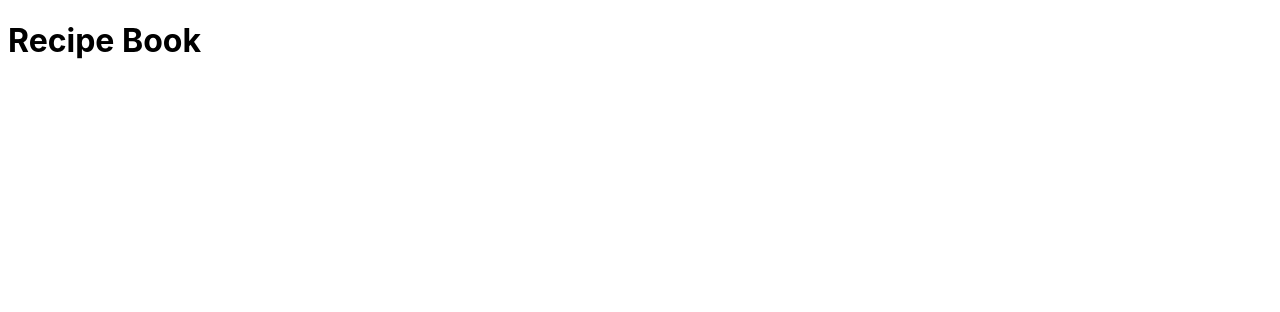
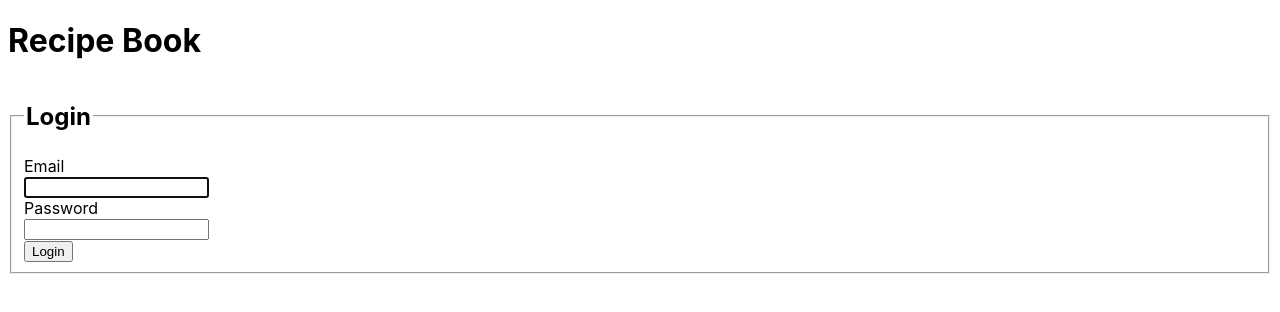
Before and after one commit to benoitgrelard/recipe-book, a React (Create React App) app: page / in a window 1280 px wide. Shown: the top 312 px of the page. Built offline with nearby package versions, Linux system fonts and the light colour scheme; no server answers.

Commit message:
Add apollo and implement auth

```diff
--- a/src/App.tsx
+++ b/src/App.tsx
@@ -1,9 +1,33 @@
 import React from 'react';
+import { ApolloProvider } from 'react-apollo';
+import { apolloClient } from './apolloClient';
+import { UserQuery } from './UserQuery';
+import { Login } from './Login';
+import { User } from './types';
+import { logout } from './session';
 
 export function App() {
 	return (
-		<>
+		<ApolloProvider client={apolloClient}>
 			<h1>Recipe Book</h1>
-		</>
+			<UserQuery>
+				{({ isLoading, user }) =>
+					isLoading ? (
+						<p>loading…</p>
+					) : isLoggedIn(user) ? (
+						<>
+							<h2>Welcome, {user.name}</h2>
+							<button onClick={() => logout()}>Logout</button>
+						</>
+					) : (
+						<Login />
+					)
+				}
+			</UserQuery>
+		</ApolloProvider>
 	);
 }
+
+function isLoggedIn(user: User) {
+	return user && user.id !== undefined;
+}
--- /dev/null
+++ b/src/Login.tsx
@@ -0,0 +1,40 @@
+import React, { FC } from 'react';
+import { LoginMutation } from './LoginMutation';
+import { mapControlsToValues } from './utils';
+
+export const Login: FC = () => (
+	<LoginMutation>
+		{({ login }) => (
+			<form
+				onSubmit={event => {
+					event.persist();
+					event.preventDefault();
+					const { email, password } = mapControlsToValues(
+						// @ts-ignore
+						event.target.elements
+					);
+					login(email, password);
+				}}
+			>
+				<fieldset>
+					<legend>
+						<h2>Login</h2>
+					</legend>
+
+					<label>
+						<div>Email</div>
+						<input type="email" name="email" autoFocus />
+					</label>
+
+					<label>
+						<div>Password</div>
+						<input type="password" name="password" autoComplete="off" />
+					</label>
+
+					<br />
+					<button type="submit">Login</button>
+				</fieldset>
+			</form>
+		)}
+	</LoginMutation>
+);
--- /dev/null
+++ b/src/LoginMutation.tsx
@@ -0,0 +1,46 @@
+import React, { FC, ReactNode } from 'react';
+import gql from 'graphql-tag';
+import { Mutation } from 'react-apollo';
+import { login } from './session';
+
+type LoginData = {
+	signinUser: {
+		token: string;
+	};
+};
+
+class BaseLoginMutation extends Mutation<LoginData> {}
+
+type LoginFn = (email: string, password: string) => void;
+
+type LoginRenderProp = {
+	login: LoginFn;
+};
+
+type LoginMutationProps = {
+	children: (arg: LoginRenderProp) => ReactNode;
+};
+
+export const LoginMutation: FC<LoginMutationProps> = ({ children }) => (
+	<BaseLoginMutation
+		mutation={gql`
+			mutation signinUser($email: String!, $password: String!) {
+				signinUser(email: { email: $email, password: $password }) {
+					token
+				}
+			}
+		`}
+	>
+		{mutate =>
+			children({
+				login: (email, password) =>
+					mutate({
+						variables: { email, password },
+					}).then(response =>
+						// @ts-ignore
+						login(response.data.signinUser.token)
+					),
+			})
+		}
+	</BaseLoginMutation>
+);
--- /dev/null
+++ b/src/UserQuery.tsx
@@ -0,0 +1,41 @@
+import React, { FC, ReactNode } from 'react';
+import gql from 'graphql-tag';
+import { Query } from 'react-apollo';
+import { propOr } from 'ramda';
+import { User } from './types';
+
+type UserData = {
+	user: User;
+};
+
+class BaseUserQuery extends Query<UserData> {}
+
+type LoginRenderProp = {
+	isLoading: boolean;
+	user: User;
+};
+
+type UserQueryProps = {
+	children: (arg: LoginRenderProp) => ReactNode;
+};
+
+export const UserQuery: FC<UserQueryProps> = ({ children }) => (
+	<BaseUserQuery
+		query={gql`
+			query user {
+				user {
+					id
+					name
+				}
+			}
+		`}
+		fetchPolicy="network-only"
+	>
+		{({ loading, data }) =>
+			children({
+				isLoading: loading,
+				user: propOr({}, 'user', data),
+			})
+		}
+	</BaseUserQuery>
+);
--- /dev/null
+++ b/src/apolloClient.tsx
@@ -0,0 +1,27 @@
+import ApolloClient from 'apollo-client';
+import { HttpLink } from 'apollo-link-http';
+import { setContext } from 'apollo-link-context';
+import { InMemoryCache } from 'apollo-cache-inmemory';
+import { getToken } from './session';
+
+const httpLink = new HttpLink({
+	uri: 'https://api.graph.cool/simple/v1/cjqsl53vl3nkx0143br8sukhk',
+});
+
+const authLink = setContext(() => {
+	const token = getToken();
+	return token
+		? {
+				headers: {
+					authorization: `Bearer ${token}`,
+				},
+		  }
+		: {};
+});
+
+const authHttpLink = authLink.concat(httpLink);
+
+export const apolloClient = new ApolloClient({
+	link: authHttpLink,
+	cache: new InMemoryCache(),
+});
--- /dev/null
+++ b/src/session.tsx
@@ -0,0 +1,23 @@
+const TOKEN_KEY = 'recipe-book-token';
+
+export function setToken(token: string) {
+	window.localStorage.setItem(TOKEN_KEY, token);
+}
+
+export function getToken() {
+	return window.localStorage.getItem(TOKEN_KEY);
+}
+
+export function deleteToken() {
+	window.localStorage.removeItem(TOKEN_KEY);
+}
+
+export function login(token: string, redirectUrl = '/') {
+	setToken(token);
+	window.location.replace(redirectUrl);
+}
+
+export function logout(redirectUrl = '/') {
+	deleteToken();
+	window.location.replace(redirectUrl);
+}
--- /dev/null
+++ b/src/types.tsx
@@ -0,0 +1,4 @@
+export type User = {
+	id: string;
+	name: string;
+};
--- /dev/null
+++ b/src/utils.tsx
@@ -0,0 +1,6 @@
+export const mapControlsToValues = (
+	elems: HTMLInputElement[]
+): { [index: string]: string } =>
+	Array.from(elems)
+		.filter(x => x.name !== '')
+		.reduce((acc, curr) => ({ ...acc, [curr.name]: curr.value }), {});
```
Also changed, not shown: package.json (+11 -0 lines), 1 other file (tests, documents, lock files or other folders).
